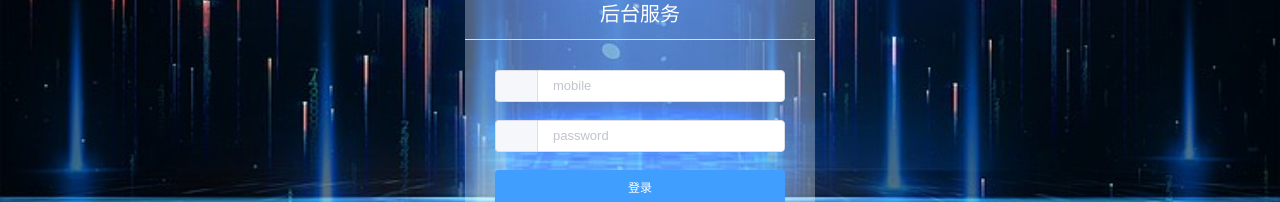
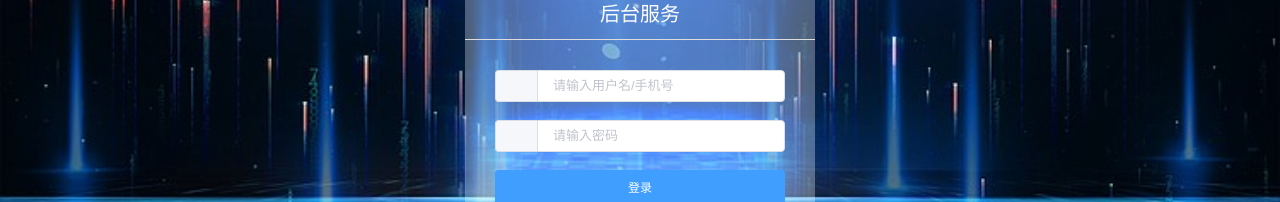
Before and after one commit to zhangshanwen/yayale, a Vue app: page /#/login in a window 1280 px wide. Shown: the part 221-423 px from the top of the page. Built offline with nearby package versions, Linux system fonts and the light colour scheme.

Commit message:
fix:     1.login placeholder

```diff
--- a/src/components/page/Login.vue
+++ b/src/components/page/Login.vue
@@ -5,14 +5,14 @@
             <el-form @submit.native.prevent :model="param" :rules="rules" ref="login" label-width="0px"
                      class="ms-content">
                 <el-form-item prop="mobile">
-                    <el-input v-model="param.mobile" placeholder="mobile">
+                    <el-input v-model="param.mobile" :placeholder="$t('i18n.plsInputUserNameMobile')">
                         <el-button slot="prepend" icon="el-icon-lx-people"></el-button>
                     </el-input>
                 </el-form-item>
                 <el-form-item prop="password">
                     <el-input
                             type="password"
-                            placeholder="password"
+                            :placeholder="$t('i18n.plsInputPassword')"
                             v-model="param.password">
                         <el-button slot="prepend" icon="el-icon-lx-lock"></el-button>
                     </el-input>
```
